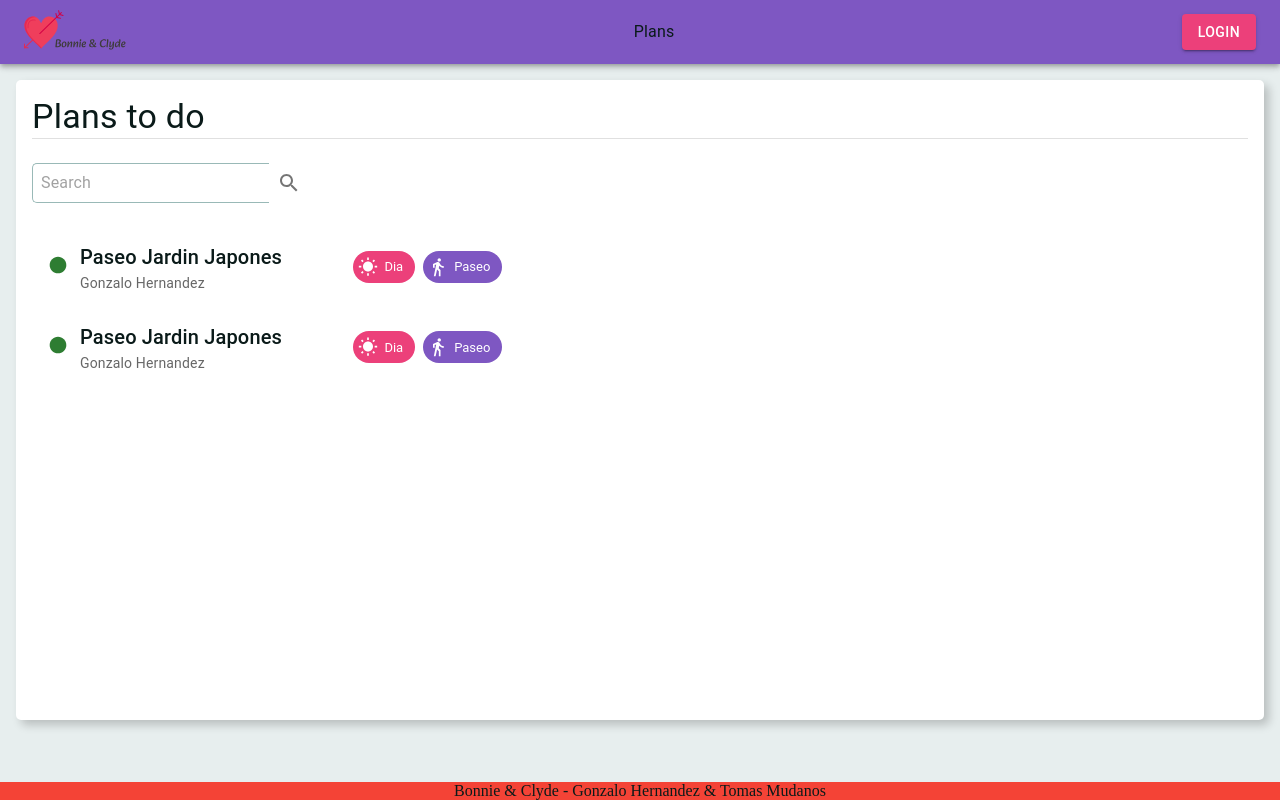
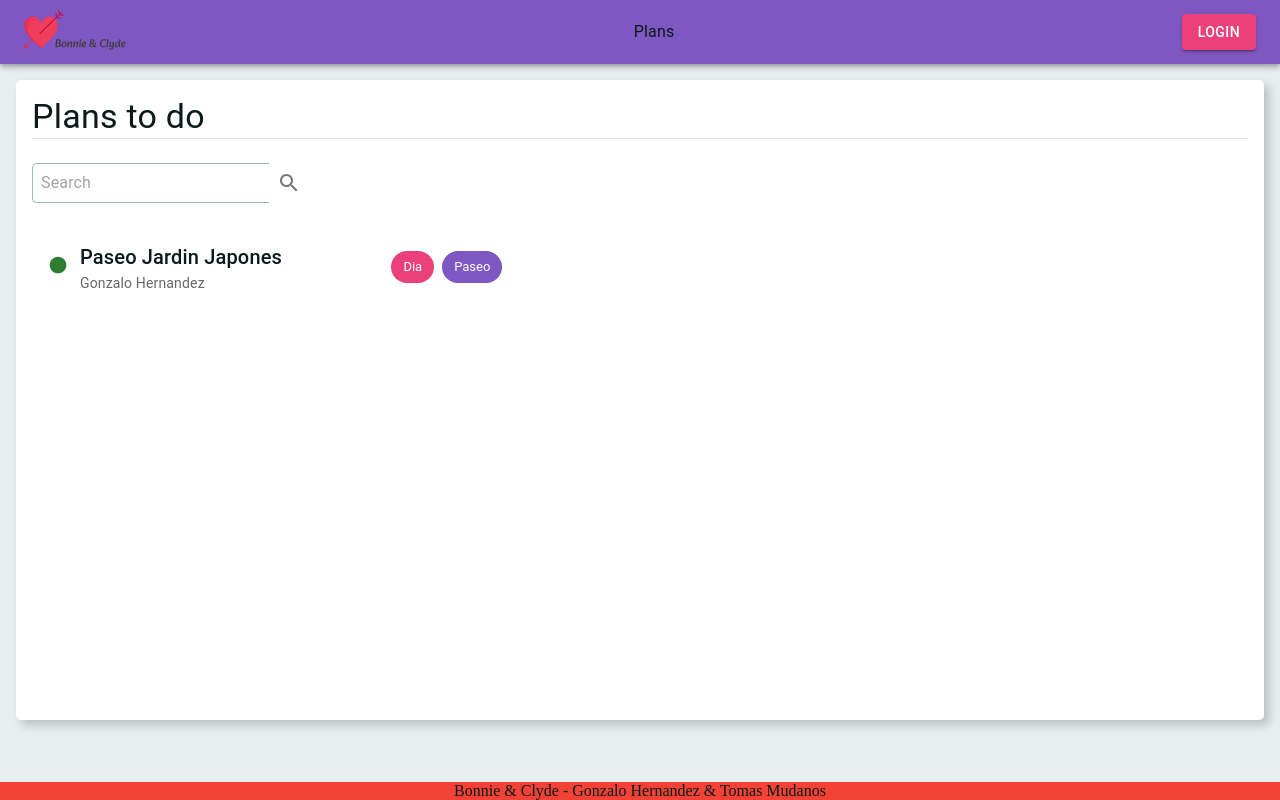
Before and after one commit to gonza0086/bonnie-clyde-frontend, a Next.js app: page /plans in a window 1280 px wide. Built offline with nearby package versions, Linux system fonts and the light colour scheme.

Commit message:
Summary and plan summary

```diff
--- a/src/components/ProfileSummary.jsx
+++ b/src/components/Summary.jsx
@@ -2,9 +2,9 @@
 import Title from './Title';
 
 // Mui
-import { ListItem, ListItemAvatar, ListItemButton, ListItemIcon, ListItemText, Stack, Typography } from '@mui/material';
+import { ListItem, ListItemAvatar, ListItemButton, ListItemIcon, ListItemText } from '@mui/material';
 
-export default function ProfileSummary({ children, avatar, primaryText, secondaryText, secondaryAction, onClick }) {
+export default function Summary({ children, avatar, primaryText, secondaryText, secondaryAction, onClick }) {
     const handleClick = () => {
         onClick();
     };
--- a/src/components/index.js
+++ b/src/components/index.js
@@ -3,5 +3,5 @@ export { default as Form } from './Form';
 export { default as Input } from './Input';
 export { default as PasswordInput } from './PasswordInput';
 export { default as Searchbar } from './Searchbar';
-export { default as ProfileSummary } from './ProfileSummary';
+export { default as Summary } from './Summary';
 export { default as Profile } from './Profile';
--- /dev/null
+++ b/src/pages/plans/components/PlanSummary.jsx
@@ -0,0 +1,24 @@
+// Components
+import { Summary } from '@/components';
+
+import { Chip } from '@mui/material';
+import CircleIcon from '@mui/icons-material/Circle';
+
+export default function PlanSummary({ plan, onClick }) {
+    const handleClick = plan => {
+        onClick(plan);
+    };
+
+    return (
+        <Summary
+            primaryText={plan.name}
+            secondaryText={plan.createdBy}
+            avatar={<CircleIcon color={plan.color} fontSize='small' />}
+            onClick={() => handleClick(plan)}
+        >
+            {plan.tags.map(tag => (
+                <Chip key={tag.label} label={tag.label} color={tag.color} />
+            ))}
+        </Summary>
+    );
+}
--- a/src/pages/plans/index.jsx
+++ b/src/pages/plans/index.jsx
@@ -1,23 +1,30 @@
 // Components
-import { ProfileSummary, Searchbar, Title } from '@/components';
-import { Chip, List, ListItem, ListItemAvatar, ListItemIcon, ListItemText } from '@mui/material';
-import CircleIcon from '@mui/icons-material/Circle';
-import WbSunnyIcon from '@mui/icons-material/WbSunny';
-import DirectionsWalkIcon from '@mui/icons-material/DirectionsWalk';
+import { Searchbar, Title } from '@/components';
+import PlanSummary from './components/PlanSummary';
+
+// Mui
+import { List } from '@mui/material';
 
 // Fake API
-const testPlan = {
-    name: 'Paseo Jardin Japones',
-    createdBy: 'Gonzalo Hernandez',
-    color: 'success',
-};
+const testPlan = [
+    {
+        id: 0,
+        name: 'Paseo Jardin Japones',
+        createdBy: 'Gonzalo Hernandez',
+        color: 'success',
+        tags: [
+            { label: 'Dia', color: 'secondary' },
+            { label: 'Paseo', color: 'primary' },
+        ],
+    },
+];
 
 export default function Plans() {
     const handleSearch = search => {
         console.log(search);
     };
 
-    const handleClick = plan => {
+    const handleSummaryClick = plan => {
         console.log(plan.name);
     };
 
@@ -27,28 +34,9 @@ export default function Plans() {
             <Searchbar onSearch={handleSearch} />
 
             <List sx={{ width: '40%' }}>
-                <ListItem>
-                    <ListItemAvatar sx={{ minWidth: '32px' }}>
-                        <CircleIcon color='success' fontSize='small' />
-                    </ListItemAvatar>
-                    <ListItemText secondary='Gonzalo Hernandez'>
-                        <Title tag='h6'>Paseo Jardin Japones</Title>
-                    </ListItemText>
-                    <ListItemIcon sx={{ gap: 1 }}>
-                        <Chip icon={<WbSunnyIcon fontSize='small' />} label='Dia' color='secondary' />
-                        <Chip icon={<DirectionsWalkIcon fontSize='small' />} label='Paseo' color='primary' />
-                    </ListItemIcon>
-                </ListItem>
-
-                <ProfileSummary
-                    primaryText={testPlan.name}
-                    secondaryText={testPlan.createdBy}
-                    avatar={<CircleIcon color={testPlan.color} fontSize='small' />}
-                    onClick={() => handleClick(testPlan)}
-                >
-                    <Chip icon={<WbSunnyIcon fontSize='small' />} label='Dia' color='secondary' />
-                    <Chip icon={<DirectionsWalkIcon fontSize='small' />} label='Paseo' color='primary' />
-                </ProfileSummary>
+                {testPlan.map(plan => (
+                    <PlanSummary key={plan.id} plan={plan} onClick={handleSummaryClick}></PlanSummary>
+                ))}
             </List>
         </div>
     );
```
Also changed, not shown: src/test-utilities/createMockRouter.js (renamed from src/utilites/tests/createMockRouter.js), 1 other file (tests, documents, lock files or other folders).
